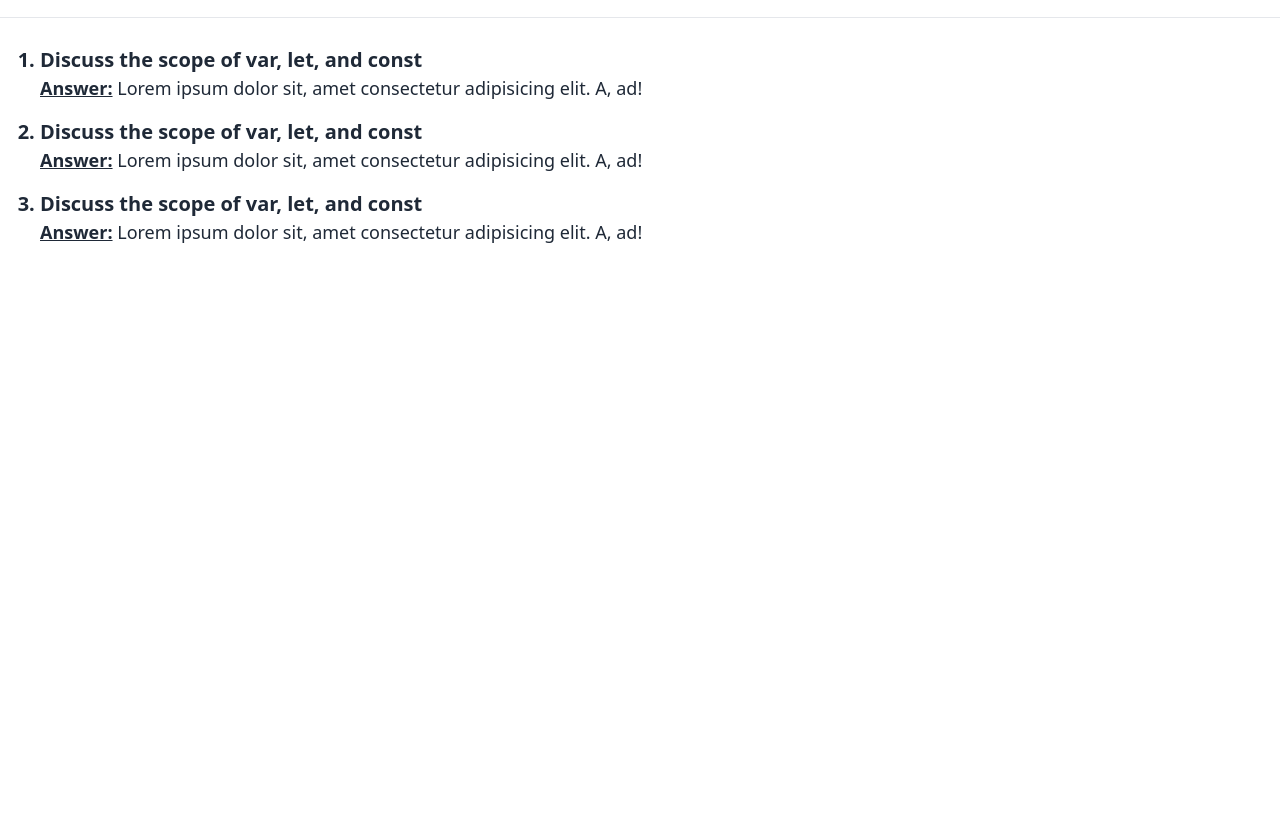
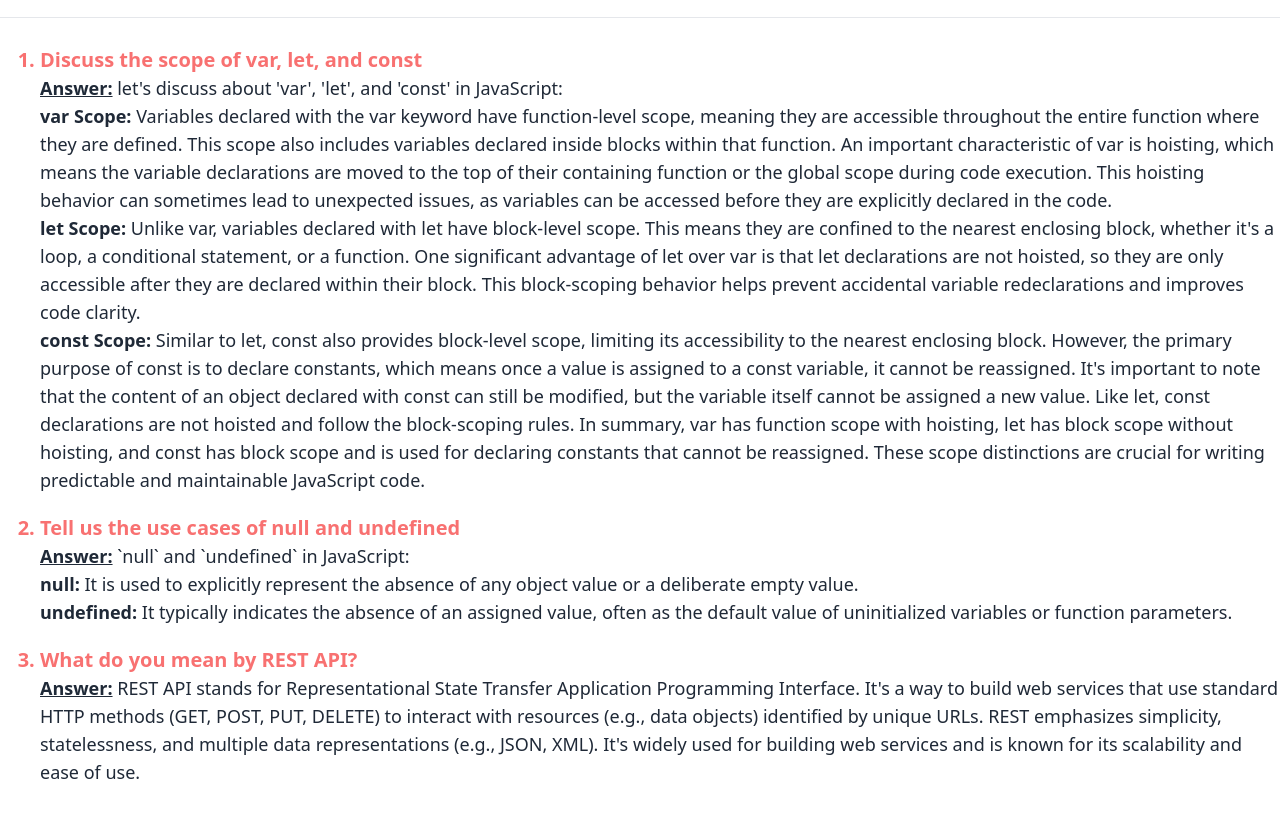
Before and after one commit to pronoyNath/PH_Tube, a plain HTML site: page blog.html in a window 1280 px wide. Shown: the part 71-885 px from the top of the page. Before the commit the page ends 800 px from the top, so only its background shows below. Drawn offline with nearby package versions, Linux system fonts and the light colour scheme.

Commit message:
almost all done

```diff
--- a/blog.html
+++ b/blog.html
@@ -31,16 +31,38 @@
 
     <main>
         <!-- questions  -->
-        <ol class="list-decimal px-5 md:px-0 my-7 ml-10 ">
-            <li class="font-bold text-base md:text-xl">Discuss the scope of var, let, and const</li>
-            <p class="text-base md:text-lg mb-4"><span class="underline font-semibold ">Answer:</span> Lorem ipsum dolor sit, amet consectetur adipisicing elit. A, ad!</p>
+        <div class="px-3 md:px-10 lg:px-0">
+            <ol class="list-decimal  my-7 ml-10 ">
+                <li class="font-bold text-base md:text-xl text-red-400">Discuss the scope of var, let, and const</li>
+                <p class="text-base md:text-lg mb-5"><span class="underline font-bold ">Answer:</span>  let's discuss about 'var', 'let', and 'const' in JavaScript: <br>
 
-            <li class="font-bold text-base md:text-xl">Discuss the scope of var, let, and const</li>
-            <p class="text-base md:text-lg mb-4"><span class="underline font-semibold ">Answer:</span> Lorem ipsum dolor sit, amet consectetur adipisicing elit. A, ad!</p>
+                    <span class="font-bold">var Scope:</span>
 
-            <li class="font-bold text-base md:text-xl">Discuss the scope of var, let, and const</li>
-            <p class="text-base md:text-lg mb-4"><span class="underline font-semibold ">Answer:</span> Lorem ipsum dolor sit, amet consectetur adipisicing elit. A, ad!</p>
-        </ol>
+                    Variables declared with the var keyword have function-level scope, meaning they are accessible throughout the entire function where they are defined. This scope also includes variables declared inside blocks within that function. An important characteristic of var is hoisting, which means the variable declarations are moved to the top of their containing function or the global scope during code execution. This hoisting behavior can sometimes lead to unexpected issues, as variables can be accessed before they are explicitly declared in the code.
+                    <br>
+                    <span class="font-bold">let Scope:</span>
+
+                    Unlike var, variables declared with let have block-level scope. This means they are confined to the nearest enclosing block, whether it's a loop, a conditional statement, or a function. One significant advantage of let over var is that let declarations are not hoisted, so they are only accessible after they are declared within their block. This block-scoping behavior helps prevent accidental variable redeclarations and improves code clarity.
+                    <br>
+                    <span class="font-bold">const Scope:</span>
+
+                    Similar to let, const also provides block-level scope, limiting its accessibility to the nearest enclosing block. However, the primary purpose of const is to declare constants, which means once a value is assigned to a const variable, it cannot be reassigned. It's important to note that the content of an object declared with const can still be modified, but the variable itself cannot be assigned a new value. Like let, const declarations are not hoisted and follow the block-scoping rules.
+
+                    In summary, var has function scope with hoisting, let has block scope without hoisting, and const has block scope and is used for declaring constants that cannot be reassigned. These scope distinctions are crucial for writing predictable and maintainable JavaScript code.</p>
+
+                <li class="font-bold text-base md:text-xl  text-red-400">Tell us the use cases of null and undefined</li>
+                <p class="text-base md:text-lg mb-5"><span class="underline font-bold ">Answer:</span>  `null` and `undefined` in JavaScript: <br>
+
+                   <span class="font-bold"> null:</span>
+                    It is used to explicitly represent the absence of any object value or a deliberate empty value. <br>
+                    <span class="font-bold">undefined:</span>
+                    It typically indicates the absence of an assigned value, often as the default value of uninitialized variables or function parameters.</p>
+
+                <li class="font-bold text-base md:text-xl  text-red-400">What do you mean by REST API?</li>
+                <p class="text-base md:text-lg mb-5"><span class="underline font-bold ">Answer:</span> REST API stands for Representational State Transfer Application Programming Interface. It's a way to build web services that use standard HTTP methods (GET, POST, PUT, DELETE) to interact with resources (e.g., data objects) identified by unique URLs. REST emphasizes simplicity, statelessness, and multiple data representations (e.g., JSON, XML). It's widely used for building web services and is known for its scalability and ease of use.</p>
+            </ol>
+        </div>
+
     </main>
 
     <script src="js/blog.js"></script>
```
Also changed, not shown: index.html (+9 -2 lines), js/index.js (+3 -6 lines).
